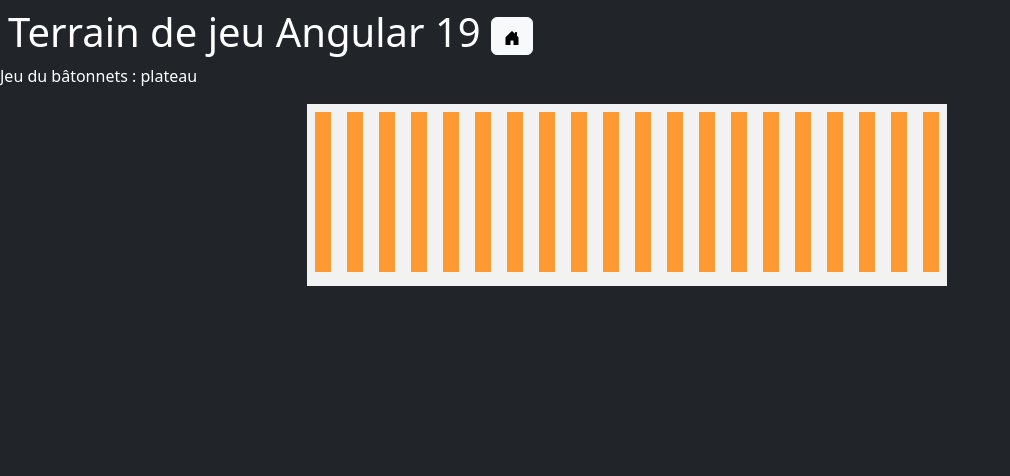
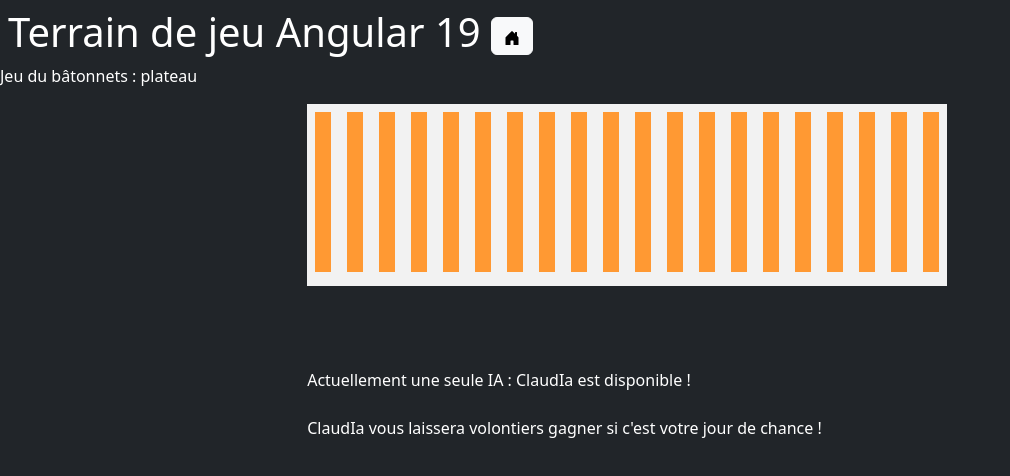
Before and after one commit to js-playground-of-css/ng-playground-app, an Angular app: page /games/batonnets in a window 1280 px wide. Shown: the top 476 px of the page, without its empty margins (0-1010 px from the left). Built offline with nearby package versions, Linux system fonts and the light colour scheme.

Commit message:
Note d'info au sujet de ClaudIa

```diff
--- a/src/app/games/batonnets/board-batonnets/board-batonnets.component.html
+++ b/src/app/games/batonnets/board-batonnets/board-batonnets.component.html
@@ -31,4 +31,11 @@
             >Jouer</button>
         }
     </p>
+    @if( ! this.partieEstFinie() ) {
+    <p id="dev-notice">
+        Actuellement une seule IA : ClaudIa est disponible !<br />
+        <br />
+        ClaudIa vous laissera volontiers gagner si c'est votre jour de chance !
+    </p>
+    }
 </div>
--- a/src/app/games/batonnets/board-batonnets/board-batonnets.component.ts
+++ b/src/app/games/batonnets/board-batonnets/board-batonnets.component.ts
@@ -17,8 +17,13 @@ import { PartieEtat } from '../etat/partie.etat';
     display: inline-block;
     margin-left: 24%;
   }
+  #dev-notice {
+    width: 640px;
+    margin-left: 24%;
+  }
   #action-bar {
     width: 640px;
+    height: 50px;
     margin-left: 24%;
     text-align: center;
   }
```
